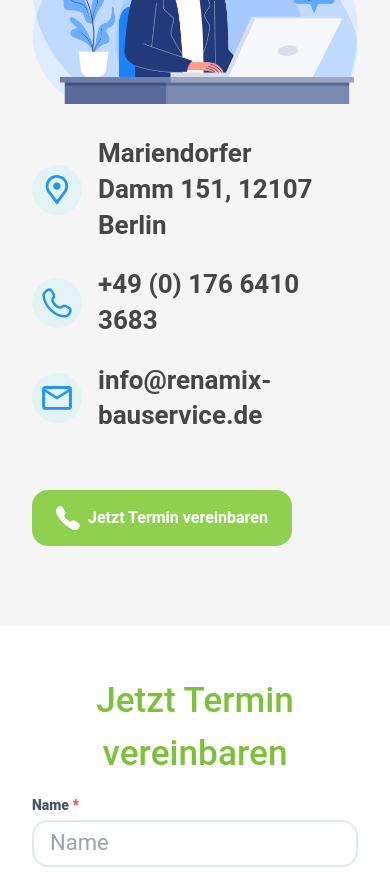
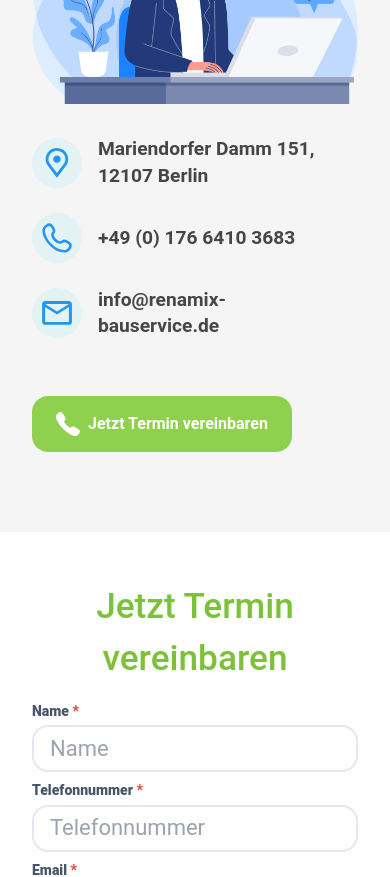
Before and after one commit to khaled-Alahmad/handwerker-front, a Next.js app: page / in a window 390 px wide. Shown: the part 4760-5637 px from the top of the page. Built offline with nearby package versions, Linux system fonts and the light colour scheme.

Commit message:
footer edit size font

```diff
--- a/src/styles/Home.module.css
+++ b/src/styles/Home.module.css
@@ -925,7 +925,7 @@
   .contactItem p,
   .navLinks a,
   .locationContent {
-    font-size: 26px;
+    font-size: 1.2rem;
   }
   .formGroup label {
     font-size: 14px;
```
